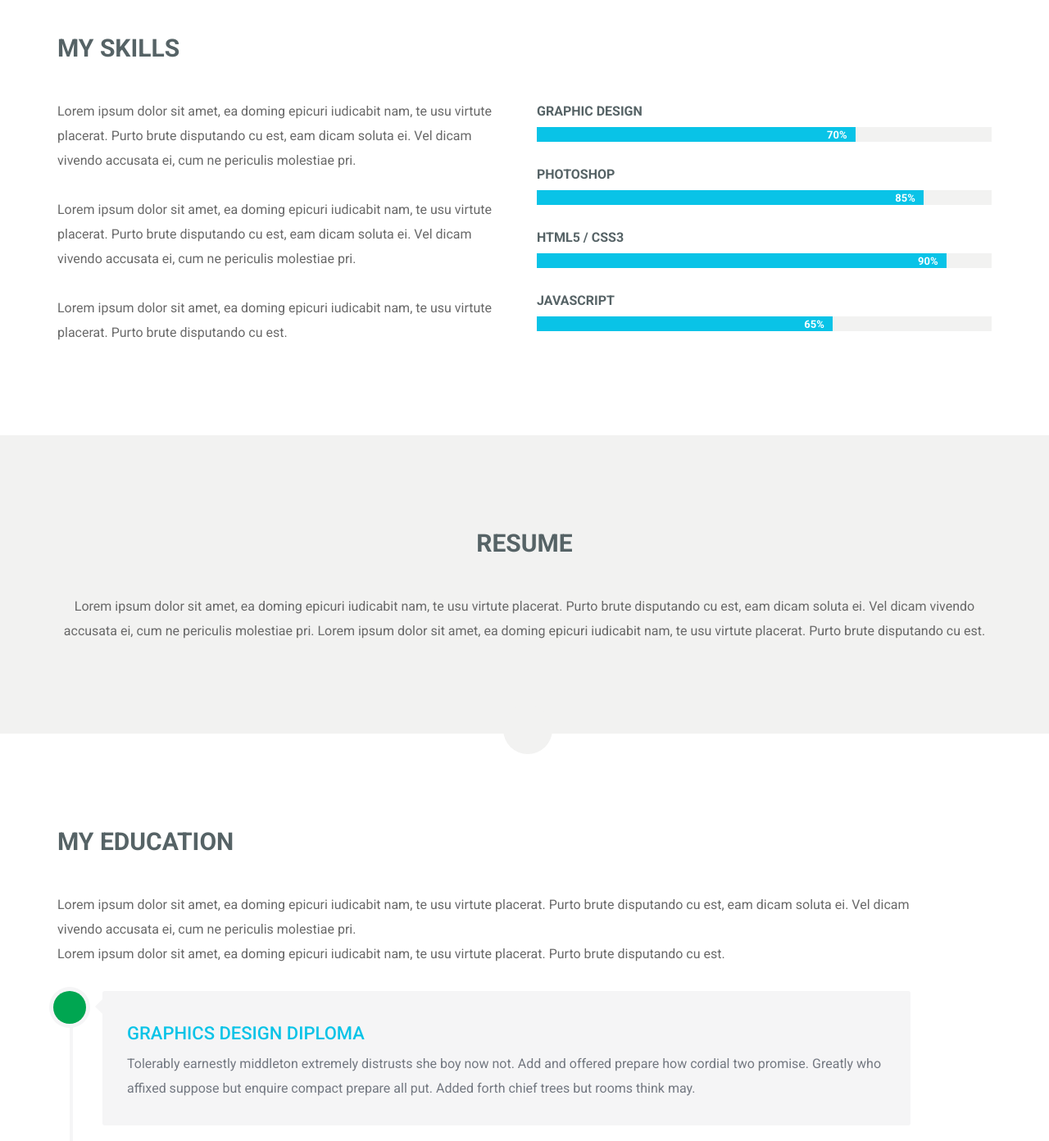
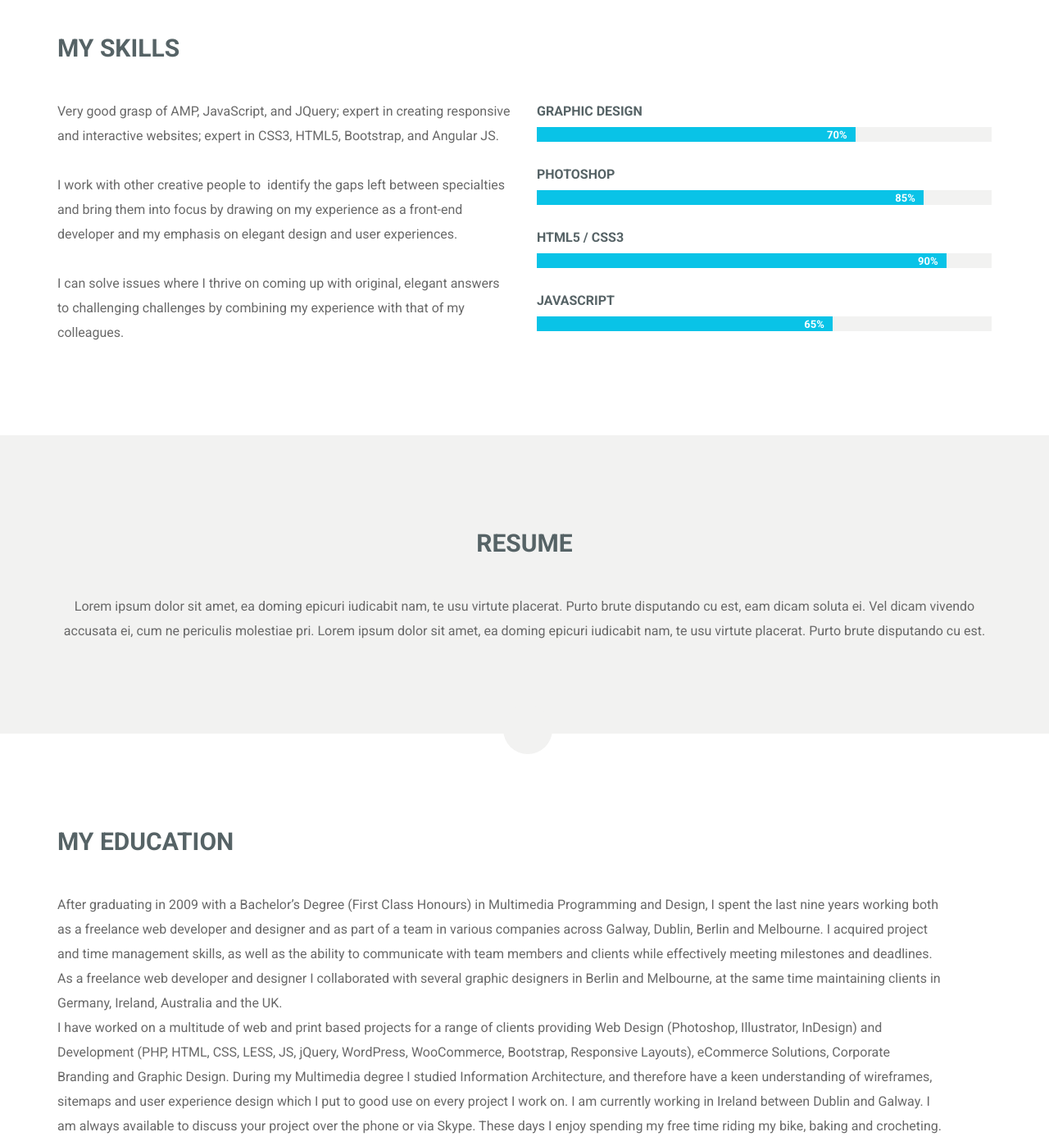
Before and after one commit to mmmyykkeee/mykemaina, a website: page index.html in a window 1280 px wide. Shown: the part 2400-3792 px from the top of the page at 82% size. Drawn offline with nearby package versions, Linux system fonts and the light colour scheme; some packages are replaced by stand-ins of ours; a script that the page names is missing.

Commit message:
Update index.html

```diff
--- a/index.html
+++ b/index.html
@@ -171,13 +171,13 @@
 				</div>
 				<div class="col-md-6 col-sm-6 wow fadeInLeft">
 					<div class="skill-desc">
-						<p>Lorem ipsum dolor sit amet, ea doming epicuri iudicabit nam, te usu virtute placerat. Purto brute disputando cu est, eam dicam soluta ei. Vel dicam vivendo accusata ei, cum ne periculis molestiae pri.
+						<p>Very good grasp of AMP, JavaScript, and JQuery; expert in creating responsive and interactive websites; expert in CSS3, HTML5, Bootstrap, and Angular JS.
 						<br>
 						<br>
-						Lorem ipsum dolor sit amet, ea doming epicuri iudicabit nam, te usu virtute placerat. Purto brute disputando cu est, eam dicam soluta ei. Vel dicam vivendo accusata ei, cum ne periculis molestiae pri.
+						I work with other creative people to  identify the gaps left between specialties and bring them into focus by drawing on my experience as a front-end developer and my emphasis on elegant design and user experiences.
 						<br>
 						<br>
-						Lorem ipsum dolor sit amet, ea doming epicuri iudicabit nam, te usu virtute placerat. Purto brute disputando cu est.</p>
+						I can solve issues where I thrive on coming up with original, elegant answers to challenging challenges by combining my experience with that of my colleagues.</p>
 
 
 					</div>
@@ -245,9 +245,15 @@
 
 					<div class="resume-inner">
 					<h2 class="heading-title">My Education</h2>
-						<p>Lorem ipsum dolor sit amet, ea doming epicuri iudicabit nam, te usu virtute placerat. Purto brute disputando cu est, eam dicam soluta ei. Vel dicam vivendo accusata ei, cum ne periculis molestiae pri.
+						<p>After graduating in 2009 with a Bachelor’s Degree (First Class Honours) in Multimedia Programming and Design, I spent the last nine years working both as a freelance web developer and designer and as part of a team in various companies across Galway, Dublin, Berlin and Melbourne. I acquired project and time management skills, as well as the ability to communicate with team members and clients while effectively meeting milestones and deadlines.
+
+As a freelance web developer and designer I collaborated with several graphic designers in Berlin and Melbourne, at the same time maintaining clients in Germany, Ireland, Australia and the UK.
+
+
 						<br>
-						Lorem ipsum dolor sit amet, ea doming epicuri iudicabit nam, te usu virtute placerat. Purto brute disputando cu est.</p>
+						I have worked on a multitude of web and print based projects for a range of clients providing Web Design (Photoshop, Illustrator, InDesign) and Development (PHP, HTML, CSS, LESS, JS, jQuery, WordPress, WooCommerce, Bootstrap, Responsive Layouts), eCommerce Solutions, Corporate Branding and Graphic Design. During my Multimedia degree I studied Information Architecture, and therefore have a keen understanding of wireframes, sitemaps and user experience design which I put to good use on every project I work on.
+
+I am currently working in Ireland between Dublin and Galway. I am always available to discuss your project over the phone or via Skype. These days I enjoy spending my free time riding my bike, baking and crocheting.</p>
 					</div>
 				</div>
 </div>
```
